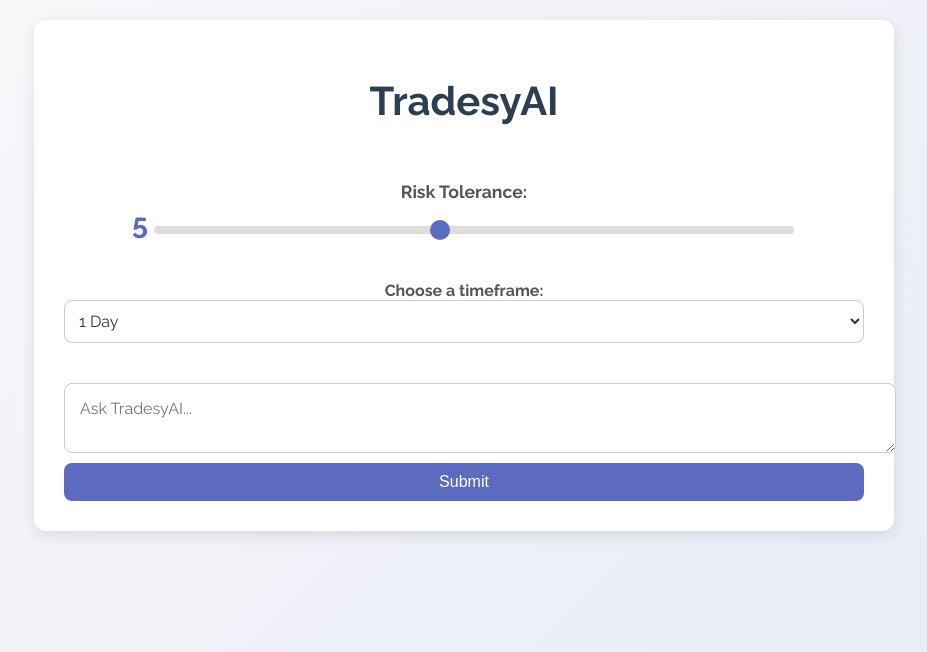
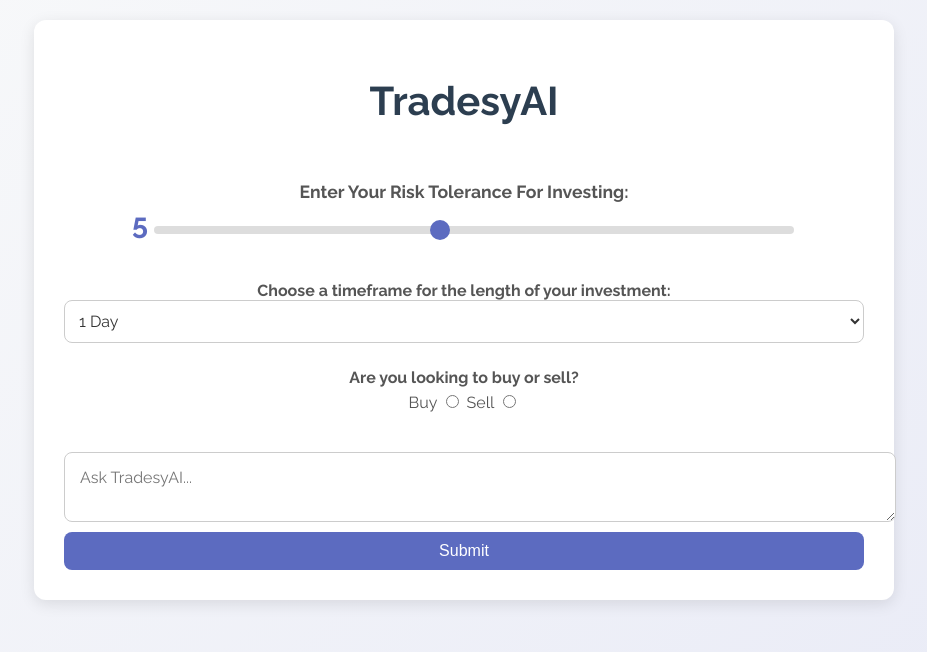
Before and after one commit to srijitaghoshal/DSCI_ML_Project, a Flask app: page / in a window 1280 px wide. Shown: the top 652 px of the page, without its empty margins (176-1103 px from the left). Run offline with Flask 3, Linux system fonts and the light colour scheme.

Commit message:
set up buy/sell constraint

```diff
--- a/app.py
+++ b/app.py
@@ -2,6 +2,15 @@ from flask import Flask, render_template, request
 import os
 import openai
 from dotenv import load_dotenv, find_dotenv
+import plotly.graph_objects as go
+from plotly.subplots import make_subplots
+import pandas as pd
+import yfinance as yf
+import pandas_ta as ta
+import numpy as np
+from sklearn.preprocessing import MinMaxScaler
+from tensorflow.keras.models import Sequential
+from tensorflow.keras.layers import LSTM, Dense, BatchNormalization
 
 # Initialize the Flask application
 app = Flask(__name__)
@@ -57,10 +66,13 @@ def home():
         # Get the user input and slider value
         user_input = request.form.get('user_input')
         risk_tolerance = request.form.get('risk_tolerance', 5)  # Default to 5 if not provided
+        length_of_investment = request.form.get('length')
+        transaction_type = request.form.get('transaction')
+
 
         # Add user input and risk tolerance to context (if necessary)
         if user_input:
-            add_to_context(f"Risk Tolerance: {risk_tolerance}", "system")  # Add risk tolerance to context (optional)
+            add_to_context(f"Risk Tolerance: {risk_tolerance}, Seeking length of investment: {length_of_investment}, User choice to buy or sell: {transaction_type}", "system")
             add_to_context(user_input, "user")
 
             # Get response from OpenAI's GPT model based on the conversation context
@@ -72,9 +84,6 @@ def home():
     return render_template('index.html', chat_response=chat_response)
 
 # Plotting function for candlestick patterns
-import plotly.graph_objects as go
-from plotly.subplots import make_subplots
-
 def print_candles(df):
     # Create a figure with two rows for subplots
     fig = make_subplots(rows=1, cols=1, shared_xaxes=True,
@@ -92,14 +101,6 @@ def print_candles(df):
 
     fig.update_layout(width=1200, height=800)
     fig.show()
-
-import pandas as pd
-import yfinance as yf
-import pandas_ta as ta
-import numpy as np
-from sklearn.preprocessing import MinMaxScaler
-from tensorflow.keras.models import Sequential
-from tensorflow.keras.layers import LSTM, Dense, BatchNormalization
 
 def import_data(stock, timeframe):
     data = yf.download(stock, period="2y", interval='1d')
@@ -233,4 +234,6 @@ def predict_and_decide(tickers, tf, buy):
 
 # Run the Flask app
 if __name__ == '__main__':
+    # default tickers returned by chatgpt
+    #predict_and_decide(tickers, tf, buy)
     app.run(debug=True)
--- a/static/style.css
+++ b/static/style.css
@@ -85,6 +85,20 @@ input[type="range"]::-webkit-slider-thumb {
     color: #555;
     margin-bottom: 5px;
     font-weight: bold;
+}
+
+.buyorsell h1 {
+    margin-top: 25px;
+    font-size: 1rem;
+    color: #555;
+    margin-bottom: 5px;
+    font-weight: bold;
+}
+
+
+.buyorsell label {
+    font-size: 1rem;
+    color: #555;
 }
 
 select {
--- a/templates/index.html
+++ b/templates/index.html
@@ -11,18 +11,26 @@
     <div class="container">
         <h1>TradesyAI</h1>
         <div class="slidecontainer">
-            <h3>Risk Tolerance:</h3>
+            <h3>Enter Your Risk Tolerance For Investing:</h3>
             <span id="sliderValue">5</span>
             <input type="range" min="1" max="10" value="5" class="slider" id="sldr" name="risk_tolerance">
         </div>
         <div class="lengthofinvestment">
-            <label for="investmentlength">Choose a timeframe:</label>
+            <label for="investmentlength">Choose a timeframe for the length of your investment:</label>
             <select name="length" id="length">
                 <option value="day">1 Day</option>
                 <option value="week">1 Week</option>
                 <option value="1mos">1 Month</option>
                 <option value="6mos">6 Months</option>
             </select>
+        </div>
+        <div class="buyorsell">
+            <h1> Are you looking to buy or sell?</h1>
+            <label for="labelforbuysell">Buy</label>
+            <input type="radio" id="buy" name="transaction" value="buy">
+
+            <label for="labelforbuysell">Sell</label>
+            <input type="radio" id="sell" name="transaction" value="sell">
         </div>
 
         <!-- Chat Area for Messages -->
```
